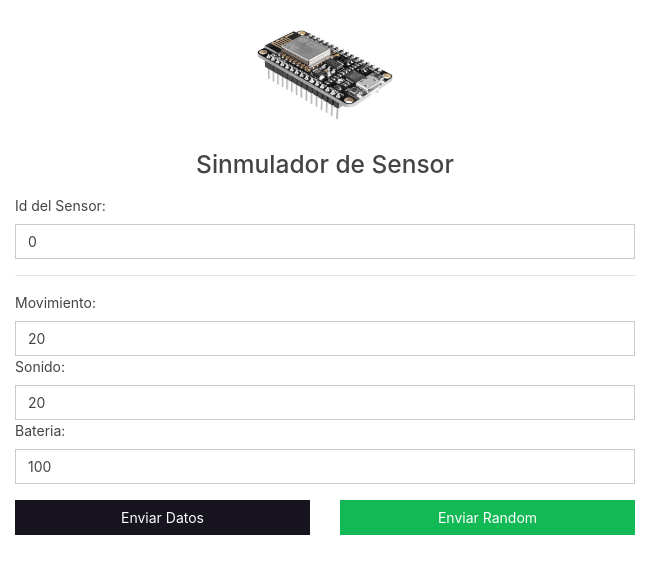
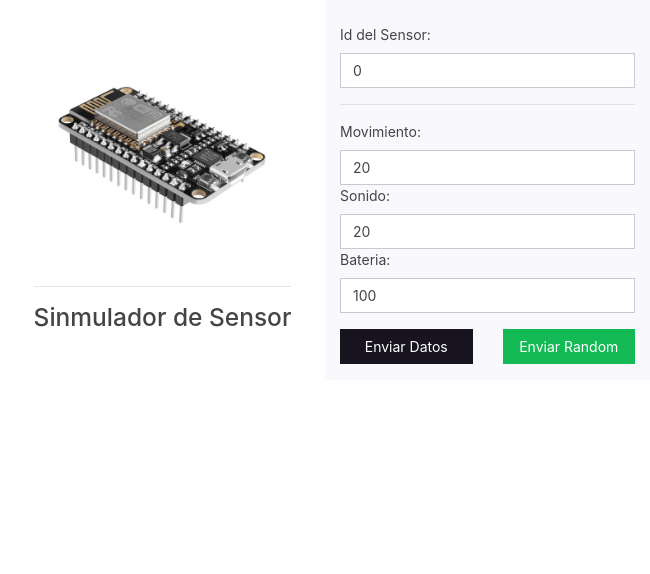
Before and after one commit to DaatKruby/nieblaIoT, an Electron app: page src/views/VentSensor/sinmuSensor.html in a window 650 px wide. Drawn offline with Linux system fonts and the light colour scheme.

Commit message:
Se mejoro el aspecto de la ventana del simulador de sensor

```diff
--- a/src/index.js
+++ b/src/index.js
@@ -93,8 +93,8 @@ function crearPantallaSinmSensor() {
         show: true,
         resizable: false,
         title: "Sinmulacion Sensor",
-        width: 350,
-        height: 370,
+        width: 650,
+        height: 410,
         webPreferences: {
             nodeIntegration: true
         }
--- a/src/views/VentSensor/sinmuSensor.html
+++ b/src/views/VentSensor/sinmuSensor.html
@@ -12,12 +12,16 @@
 <body>
     <div class="container-fluid">
         <div class="row">
-            <div class="col-md-6 offset-md-3">
+            <div class="col-sm-6">
+                <div class="d-flex align-items-center h-100 justify-content-center">
                     <div class="text-center">
-                    <img src="../../img/arduino-icon.jpg" alt="Sensor" width="150px" height="150px">
+                        <img src="../../img/arduino-icon.jpg" alt="Sensor" width="230px" height="230px">
+                        <hr>
                         <h3>Sinmulador de Sensor</h3>
                     </div>
-                <div class="mt-3">
+                </div>
+            </div>
+            <div class="col-sm-6 bg-light pt-4">
                 <div class="form-group">
                     <label for="">Id del Sensor:</label>
                         <input value="0" id="idSensor" class="form-control" type="number">
@@ -44,7 +48,6 @@
             </div>
         </div>
     </div>
-    </div>
 </body>
 
 </html>
```
Lines whose indentation alone changed are shown as unchanged.
